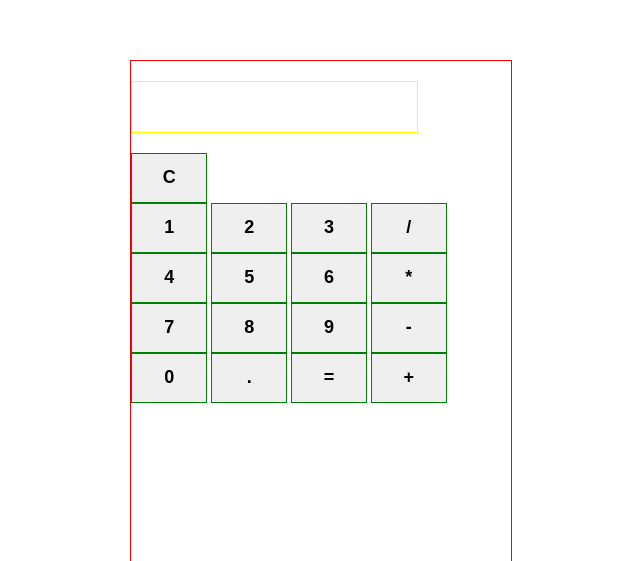
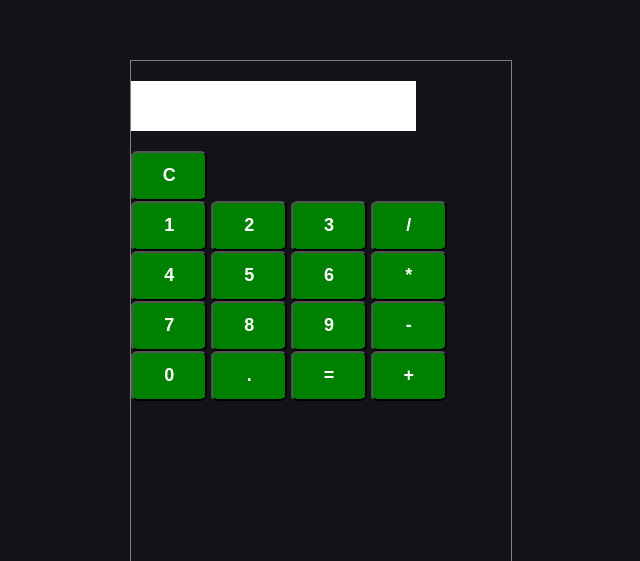
Before and after one commit to jamieh5/calculator, a plain HTML site: page index.html in a window 1280 px wide. Shown: the top 561 px of the page, without its empty margins (319-959 px from the left). Drawn offline with Linux system fonts and the light colour scheme.

Commit message:
Added some styling

```diff
--- a/script.js
+++ b/script.js
@@ -29,6 +29,8 @@ function buttonFunction(button, num) {
         display.innerHTML = displayStr;
     })
 }
+
+// Calling the function on the number buttons
 buttonFunction(btnZero, "0");
 buttonFunction(btnOne, "1");
 buttonFunction(btnTwo, "2");
--- a/style.css
+++ b/style.css
@@ -1,21 +1,25 @@
+body {
+    background-color: rgb(19,20,23);
+}
 .container {
     height: 500px;
     width: 30%;
-    border: 1px solid red;
+    border: 1px solid gray;
     margin: auto;
     margin-top: 60px;
 }
 .display {
     height: 50px;
     width: 75%;
-    border: 1px solid yellow;
+    background-color: white;
 }
 .btn {
-    background-color: none;
     width: 20%;
     height: 50px;
     text-align: center;
     font-size: 18px;
     font-weight: bold;
-    border: solid 1px green;
+    background-color: green;
+    color: white;
+    border-radius: 10%;
 }
```
